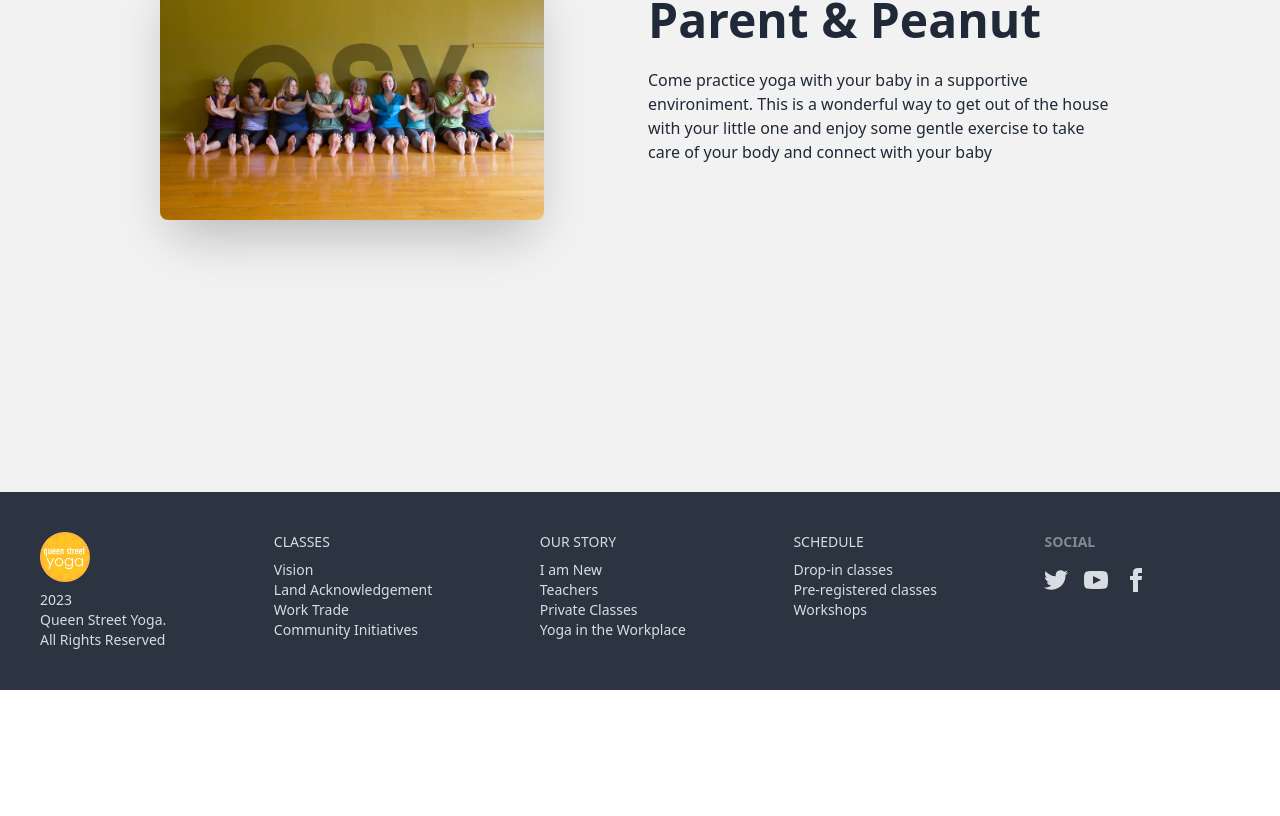
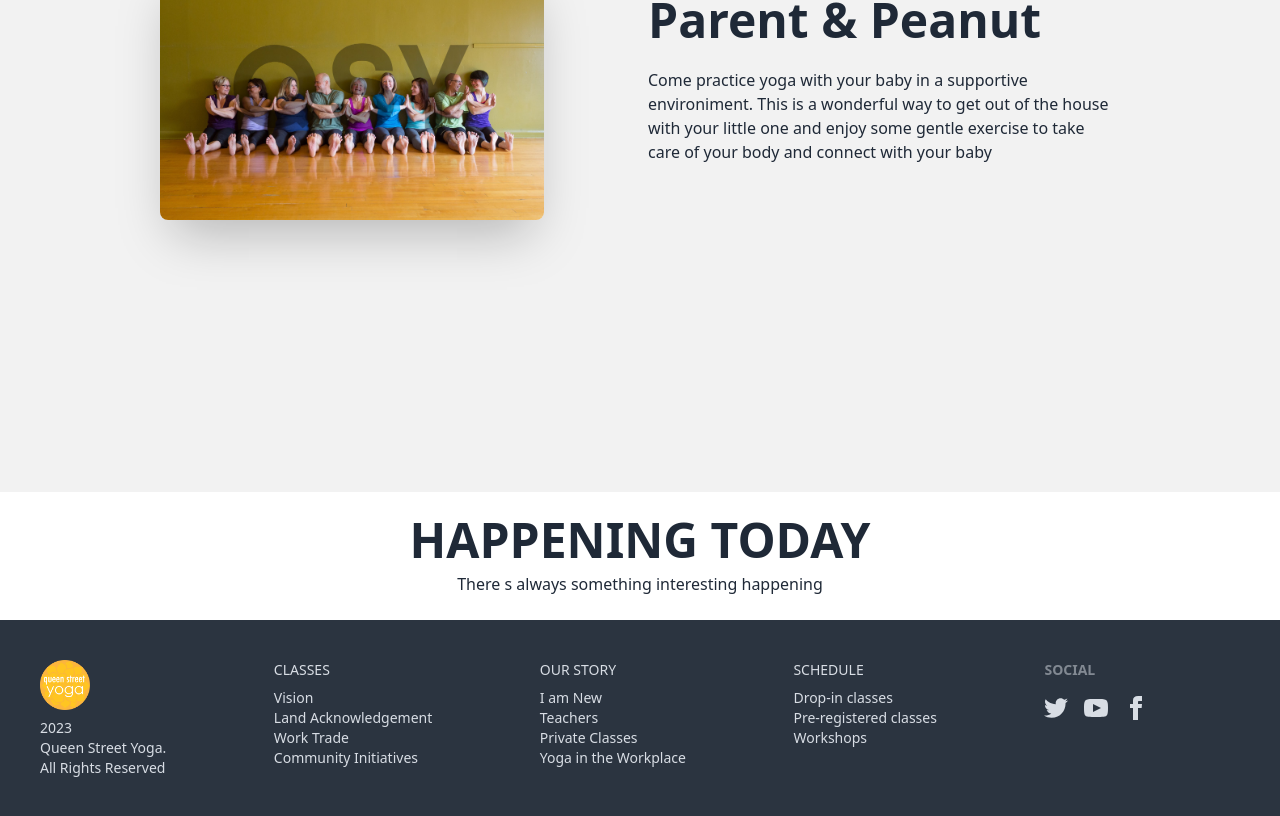
Before and after one commit to public454235/yoga-meditation-client, a React (Vite) app: page / in a window 1280 px wide. Shown: the part 1076-1892 px from the top of the page. Before the commit the page ends 1766 px from the top, so only its background shows below. Built offline with nearby package versions, Linux system fonts and the light colour scheme; no server answers.

Commit message:
added parent done

```diff
--- /dev/null
+++ b/src/pages/Home/Happening/Happening.jsx
@@ -0,0 +1,13 @@
+
+
+const Happening = () => {
+    return (
+        <div className="text-center mt-6">
+            <h1 className="text-5xl font-bold">HAPPENING TODAY</h1>
+            <p className="mt-2 mb-6">There s always something interesting happening
+            </p>
+        </div>
+    );
+};
+
+export default Happening;
--- a/src/pages/Home/Home/Home.jsx
+++ b/src/pages/Home/Home/Home.jsx
@@ -1,4 +1,5 @@
 import Banner from "../Banner/Banner";
+import Happening from "../Happening/Happening";
 import Parent from "../Parent/Parent";
 
 
@@ -7,6 +8,7 @@ const Home = () => {
         <div>
             <Banner></Banner>
             <Parent></Parent>
+            <Happening></Happening>
         </div>
     );
 };
```
